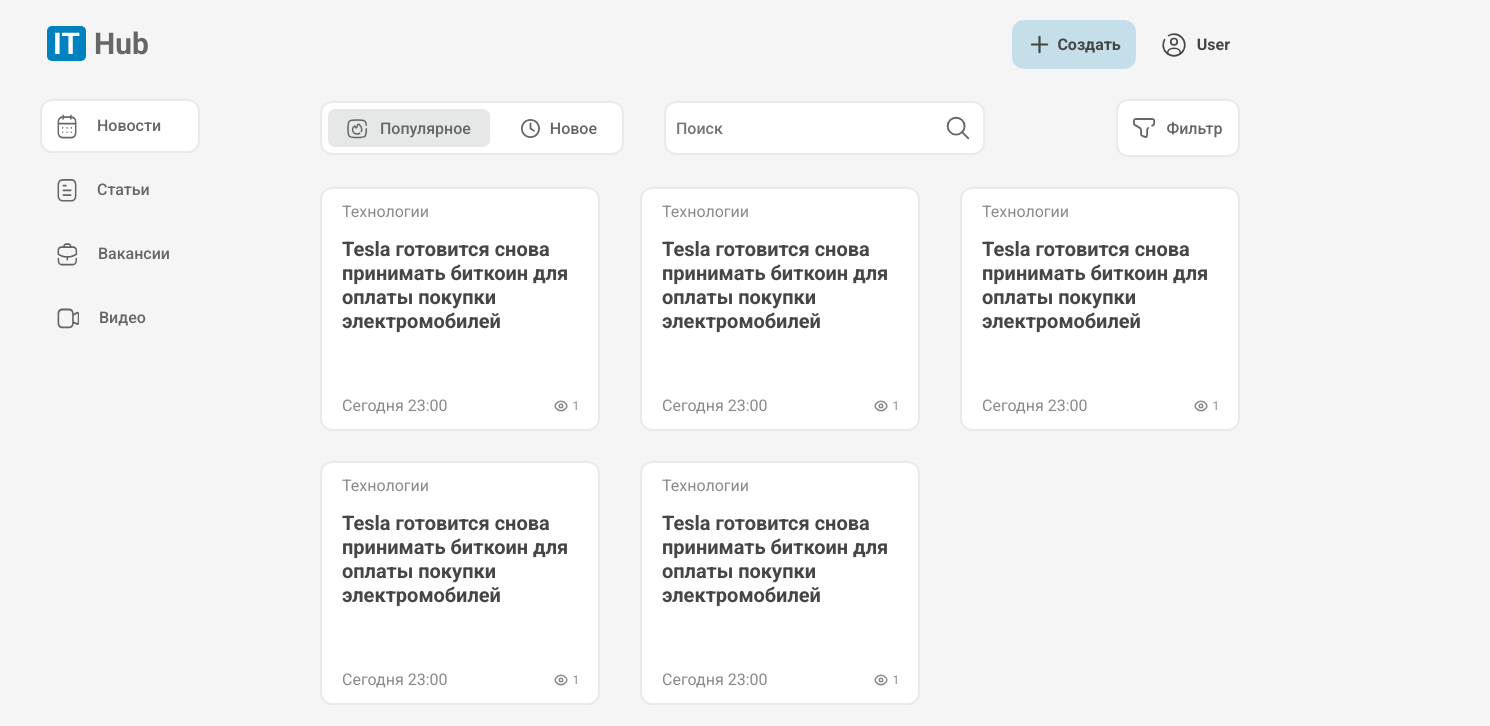
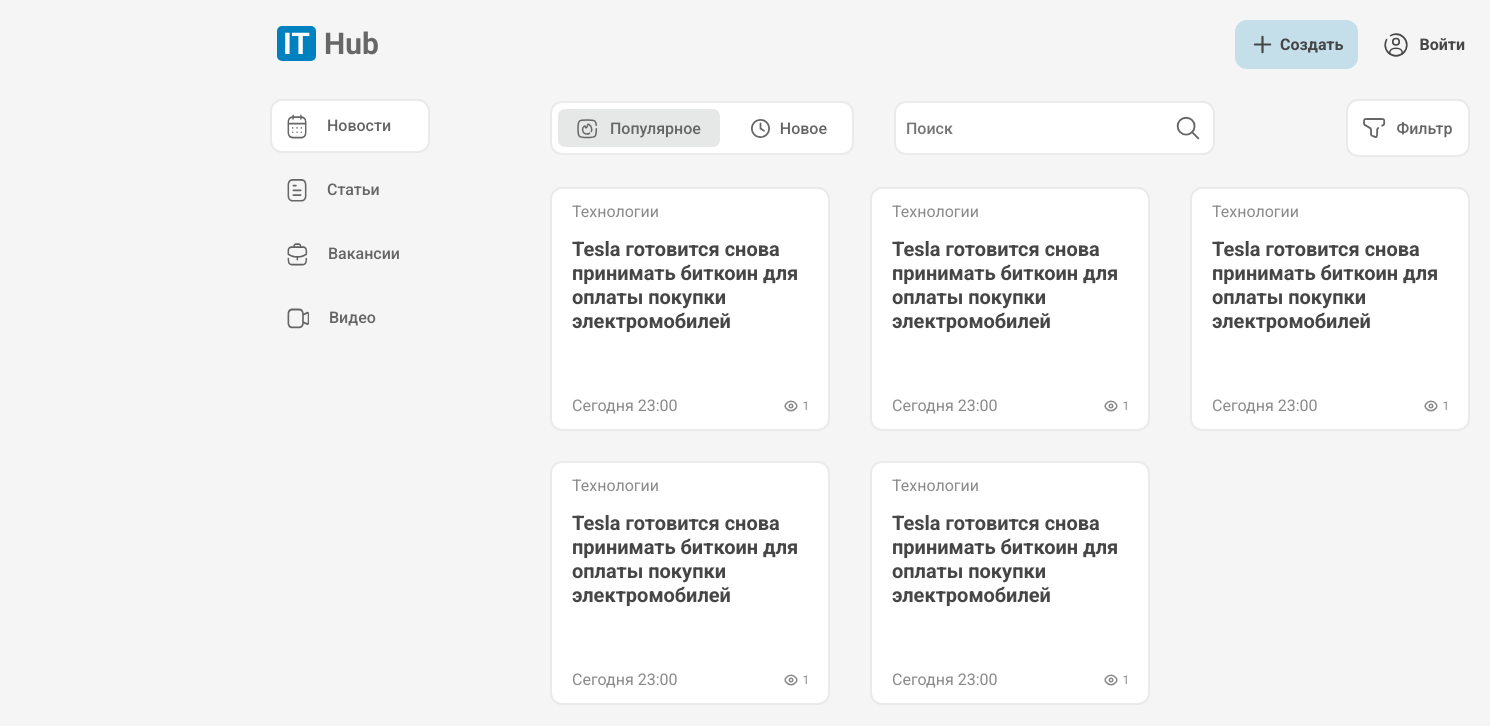
Before and after one commit to SpaceTeamX/ItHubFrontend, a React (Vite) app: page / in a window 1280 px wide. Shown: the top 726 px of the page, 1490 px wide, since content can reach past the window. Built offline with nearby package versions, Linux system fonts and the light colour scheme.

Commit message:
изменил API KEY

```diff
--- a/src/app.module.scss
+++ b/src/app.module.scss
@@ -1,7 +1,7 @@
 .app {
   width: 1200px;
   padding: 0 20px;
-  margin: 20px auto 0 auto;
+  margin: 20px 250px;
   .main {
     display: flex;
     margin-top: 30px;
--- a/src/components/Header/Header.jsx
+++ b/src/components/Header/Header.jsx
@@ -6,7 +6,7 @@
 
 const Header = () => {
   const dispatch = useDispatch()
-  const { success } = useSelector(state => state.auth)
+  const { token } = useSelector(state => state.singup)
 
   const handleUserClick = () => {
     dispatch(setNavItemId(null))
@@ -23,12 +23,12 @@
           <img src="/assets/plus.svg" alt="plusIcon" />
           <p>Создать</p>
         </div>
-        {success ? (
+        {token ? (
           <Link to='/profile' onClick={handleUserClick} className={style.login}>
             <img src='/assets/user.svg' alt="user" />
             <p className={style.login}>User</p>
           </Link>) : (
-          <Link className={style.login}>
+          <Link to='/singup' className={style.login}>
             <img src='/assets/user.svg' alt="userIcon" />
             <p>Войти</p>
           </Link>)
--- a/src/redux/authSlice.js
+++ b/src/redux/authSlice.js
@@ -6,7 +6,7 @@
   async (data) => {
     console.log(data);
     const response = await axios.post(
-      "http://26.92.63.81:8000/api/users/auth/login/",
+      "https://ktotonekt.pythonanywhere.com/api/users/auth/login/",
       data,
     //   {auth:}
     );
@@ -16,7 +16,6 @@
 
 const initialState = {
   authData: "",
-  success: true,
   status: "",
 };
 
--- a/src/redux/singupSlice.js
+++ b/src/redux/singupSlice.js
@@ -5,14 +5,13 @@
   "singup/axiosSingUpData",
   async (data) => {
     console.log(data)
-    const response = await axios.post('http://26.92.63.81:8000/api/users/auth/register/', data);
+    const response = await axios.post("https://ktotonekt.pythonanywhere.com/api/users/auth/register/", data);
     return response.data;
   }
 );
 
 const initialState = {
-  userData: "",
-  islogin: false,
+  token: "",
   status: "loading",
 };
 
@@ -32,7 +31,7 @@
 
     builder.addCase(axiosSingUp.fulfilled, (state, action) => {
       state.status = "success";
-      state.userData = action.payload;
+      state.token = action.payload;
     });
 
     builder.addCase(axiosSingUp.rejected, (state) => {
```
